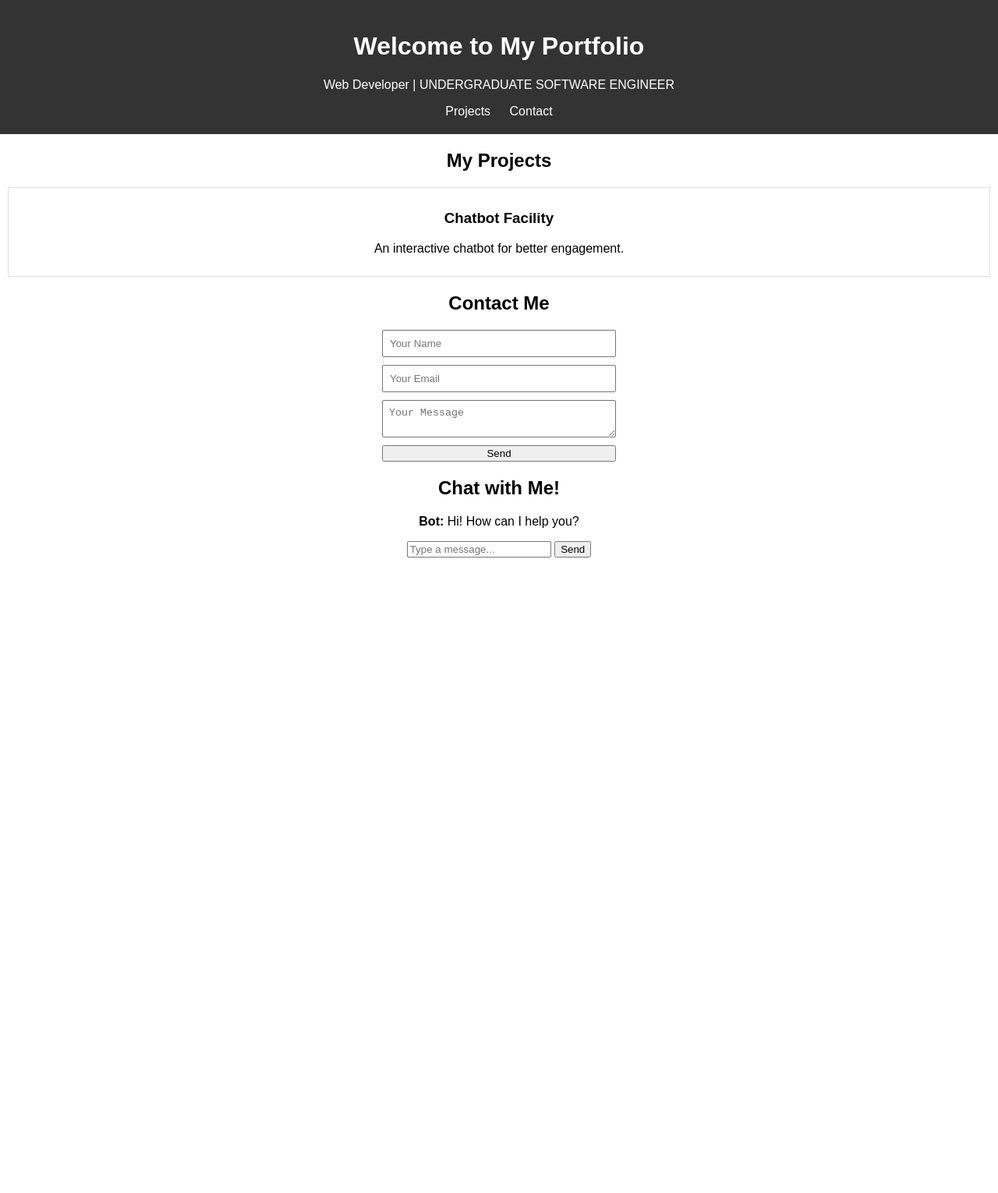
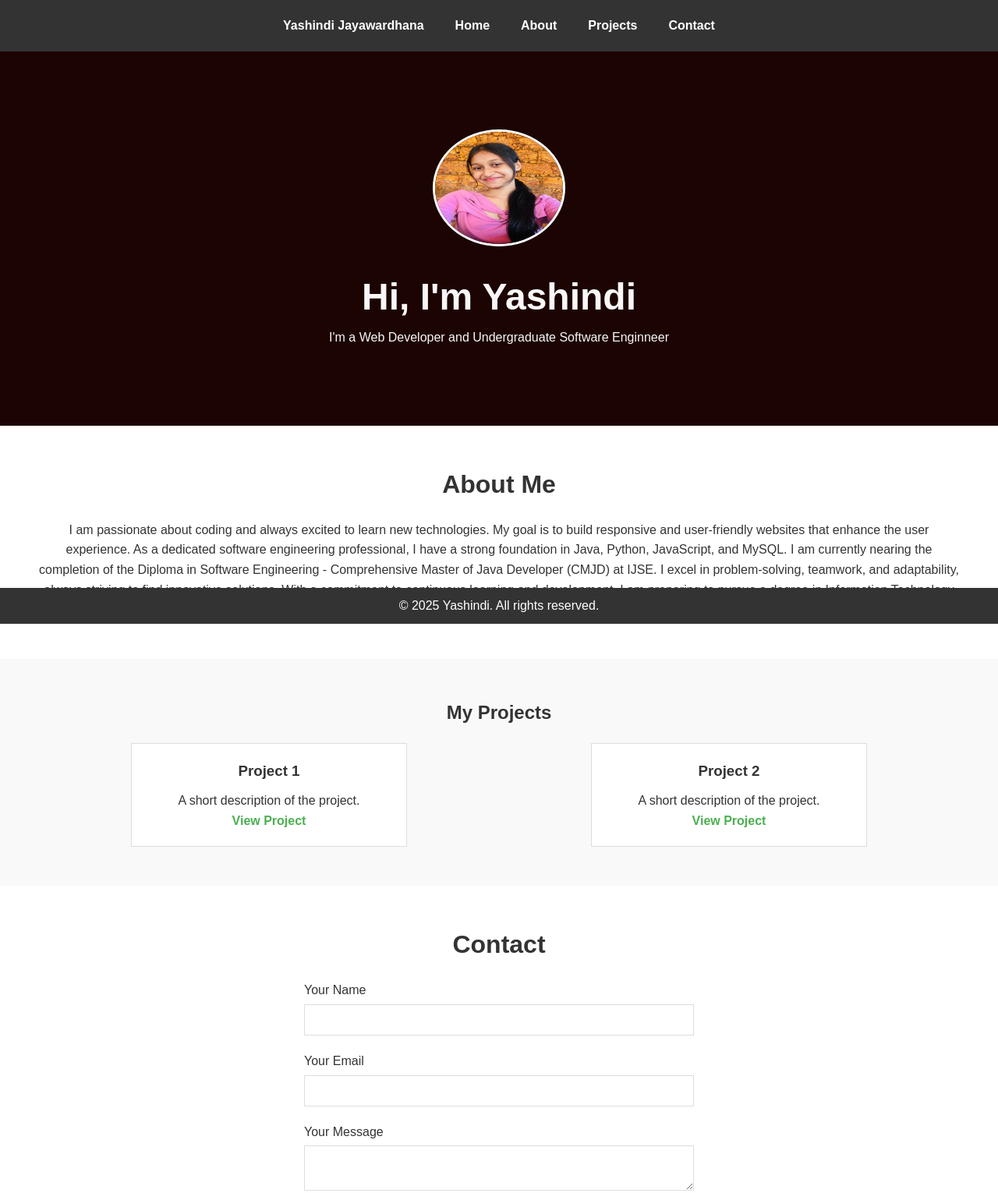
Before and after one commit to yashindijayawardhana/my-portfolio, a website: page index.html in a window 1280 px wide. Shown: the top 1530 px of the page at 78% size. Before the commit the page ends 800 px from the top, so only its background shows below. Drawn offline with Linux system fonts and the light colour scheme.

Commit message:
Merge changes from remote repository

```diff
--- a/index.html
+++ b/index.html
@@ -3,45 +3,82 @@
 <head>
     <meta charset="UTF-8">
     <meta name="viewport" content="width=device-width, initial-scale=1.0">
-    <title>My Portfolio</title>
+    <meta name="description" content="Portfolio of Yashindi">
+    <title>Yashindi's Portfolio</title>
     <link rel="stylesheet" href="style.css">
 </head>
 <body>
+    <!-- Navbar -->
     <header>
-        <h1>Welcome to My Portfolio</h1>
-        <p>Web Developer | UNDERGRADUATE SOFTWARE ENGINEER</p>
         <nav>
-            <a href="#projects">Projects</a>
-            <a href="#contact">Contact</a>
+            <ul>
+                <li><a href="#home">Yashindi Jayawardhana</a></li>
+                <li><a href="#home">Home</a></li>
+                <li><a href="#about">About</a></li>
+                <li><a href="#projects">Projects</a></li>
+                <li><a href="#contact">Contact</a></li>
+            </ul>
         </nav>
     </header>
 
-    <section id="projects">
-        <h2>My Projects</h2>
-        <div class="project">
-            <h3>Chatbot Facility</h3>
-            <p>An interactive chatbot for better engagement.</p>
+    <!-- Home Section -->
+    <section id="home" class="home">
+        <div class="intro">
+            <img src="assets/WhatsApp Image 2025-03-28 at 2.35.32 PM.jpeg"class="profile-img">
+
+            <h1>Hi, I'm Yashindi</h1>
+            <p>I'm a Web Developer and Undergraduate Software Enginneer</p>
         </div>
     </section>
 
-    <section id="contact">
-        <h2>Contact Me</h2>
-        <form id="contact-form">
-            <input type="text" placeholder="Your Name" required>
-            <input type="email" placeholder="Your Email" required>
-            <textarea placeholder="Your Message" required></textarea>
-            <button type="submit">Send</button>
+    <!-- About Section -->
+    <section id="about" class="about">
+        <h2>About Me</h2>
+        <p>I am passionate about coding and always excited to learn new technologies. My goal is to build responsive and user-friendly websites that enhance the user experience.
+
+            As a dedicated software engineering professional, I have a strong foundation in Java, Python, JavaScript, and MySQL. I am currently nearing the completion of the Diploma in Software Engineering - Comprehensive Master of Java Developer (CMJD) at IJSE. I excel in problem-solving, teamwork, and adaptability, always striving to find innovative solutions.
+
+            With a commitment to continuous learning and development, I am preparing to pursue a degree in Information Technology at SLIIT, driven by my vision to make a lasting impact in the tech world.</p>
+    </section>
+
+    <!-- Projects Section -->
+    <section id="projects" class="projects">
+        <h2>My Projects</h2>
+        <div class="project-container">
+            <div class="project-card">
+                <h3>Project 1</h3>
+                <p>A short description of the project.</p>
+                <a href="#">View Project</a>
+            </div>
+            <div class="project-card">
+                <h3>Project 2</h3>
+                <p>A short description of the project.</p>
+                <a href="#">View Project</a>
+            </div>
+        </div>
+    </section>
+
+    <!-- Contact Section -->
+    <section id="contact" class="contact">
+        <h2>Contact</h2>
+        <form>
+            <label for="name">Your Name</label>
+            <input type="text" id="name" name="name" required>
+
+            <label for="email">Your Email</label>
+            <input type="email" id="email" name="email" required>
+
+            <label for="message">Your Message</label>
+            <textarea id="message" name="message" required></textarea>
+
+            <button type="submit">Send Message</button>
         </form>
     </section>
 
+    <footer>
+        <p>&copy; 2025 Yashindi. All rights reserved.</p>
+    </footer>
+
     <script src="script.js"></script>
-    <section id="chatbot">
-        <h2>Chat with Me!</h2>
-        <div id="chatbox">
-            <p><strong>Bot:</strong> Hi! How can I help you?</p>
-        </div>
-        <input type="text" id="userInput" placeholder="Type a message..." />
-        <button onclick="sendMessage()">Send</button>
-    </section>
-
 </body>
+</html>
--- a/script.js
+++ b/script.js
@@ -1,25 +1,5 @@
-document.getElementById("contact-form").addEventListener("submit", function(event) {
+// Simple form validation and alert
+document.querySelector("form").addEventListener("submit", function(event) {
     event.preventDefault();
-    alert("Thank you for reaching out! I'll get back to you soon.");
+    alert("Thank you for reaching out!");
 });
-function sendMessage() {
-    let inputField = document.getElementById("userInput");
-    let message = inputField.value;
-
-    if (message.trim() === "") return;
-
-    let chatbox = document.getElementById("chatbox");
-    chatbox.innerHTML += `<p><strong>You:</strong> ${message}</p>`;
-
-    // Simple bot response
-    let botResponse = "I'm still learning. Ask me something simple!";
-    if (message.toLowerCase().includes("hello")) {
-        botResponse = "Hello! How can I help you?";
-    }
-
-    setTimeout(() => {
-        chatbox.innerHTML += `<p><strong>Bot:</strong> ${botResponse}</p>`;
-    }, 1000);
-
-    inputField.value = "";
-}
--- a/style.css
+++ b/style.css
@@ -1,34 +1,141 @@
+/* General Styles */
+* {
+    margin: 0;
+    padding: 0;
+    box-sizing: border-box;
+}
 body {
     font-family: Arial, sans-serif;
-    margin: 0;
-    padding: 0;
+    line-height: 1.6;
+    background-color: #f4f4f4;
+    color: #333;
+}
+header {
+    background: #333;
+    padding: 20px;
+    color: #fff;
+}
+nav ul {
+    list-style: none;
+    display: flex;
+    justify-content: center;
+}
+nav ul li {
+    margin: 0 20px;
+}
+nav ul li a {
+    color: #fff;
+    text-decoration: none;
+    font-weight: bold;
+}
+nav ul li a:hover {
+    color: #f1f1f1;
+}
+
+/* Home Section */
+.home {
+    background: #1b0401;
+    color: #faf7f7;
+    text-align: center;
+    padding: 100px 0;
+}
+.home h1 {
+    font-size: 3rem;
+}
+.profile-img {
+    width: 170px; /* Adjust the width of the image */
+    height: 150px; /* Maintain the aspect ratio */
+    border-radius: 50%; /* Make the image circular */
+    border: 3px solid #fff; /* Optional: adds a border around the image */
+    margin-bottom: 20px; /* Adds space below the image */
+}
+
+/* About Section */
+.about {
+    padding: 50px;
+    text-align: center;
+    background: #fff;
+}
+.about h2 {
+    margin-bottom: 20px;
+    font-size: 2rem;
+}
+
+/* Projects Section */
+.projects {
+    padding: 50px;
+    background: #f9f9f9;
+}
+.projects h2 {
+    text-align: center;
+    margin-bottom: 20px;
+}
+.project-container {
+    display: flex;
+    justify-content: space-around;
+}
+.project-card {
+    background: #fff;
+    padding: 20px;
+    border: 1px solid #ddd;
+    width: 30%;
     text-align: center;
 }
-header {
-    background-color: #333;
-    color: white;
-    padding: 20px;
+.project-card h3 {
+    margin-bottom: 10px;
 }
-nav {
-    margin-top: 10px;
+.project-card a {
+    text-decoration: none;
+    color: #4CAF50;
+    font-weight: bold;
 }
-nav a {
-    margin: 0 10px;
-    text-decoration: none;
-    color: white;
+
+/* Contact Section */
+.contact {
+    padding: 50px;
+    background: #fff;
+    text-align: center;
 }
-.project {
+.contact h2 {
+    margin-bottom: 20px;
+    font-size: 2rem;
+}
+.contact form {
+    max-width: 500px;
+    margin: 0 auto;
+    text-align: left;
+}
+.contact form label {
+    display: block;
+    margin-bottom: 5px;
+    font-size: 1rem;
+}
+.contact form input,
+.contact form textarea {
+    width: 100%;
+    padding: 10px;
+    margin-bottom: 20px;
     border: 1px solid #ddd;
-    padding: 10px;
-    margin: 10px;
+    font-size: 1rem;
 }
-#contact-form {
-    display: flex;
-    flex-direction: column;
-    width: 300px;
-    margin: auto;
+.contact form button {
+    background: #4CAF50;
+    color: #fff;
+    padding: 10px 20px;
+    border: none;
+    cursor: pointer;
 }
-#contact-form input, textarea {
-    margin-bottom: 10px;
-    padding: 8px;
+.contact form button:hover {
+    background: #45a049;
 }
+
+/* Footer */
+footer {
+    text-align: center;
+    background: #333;
+    color: #fff;
+    padding: 10px 0;
+    position: fixed;
+    width: 100%;
+    bottom: 0;
+}
```
Also changed, not shown: assets/WhatsApp Image 2024-12-08 at 3.36.33 PM.jpeg (added), assets/WhatsApp Image 2025-03-28 at 2.35.32 PM.jpeg (added).
